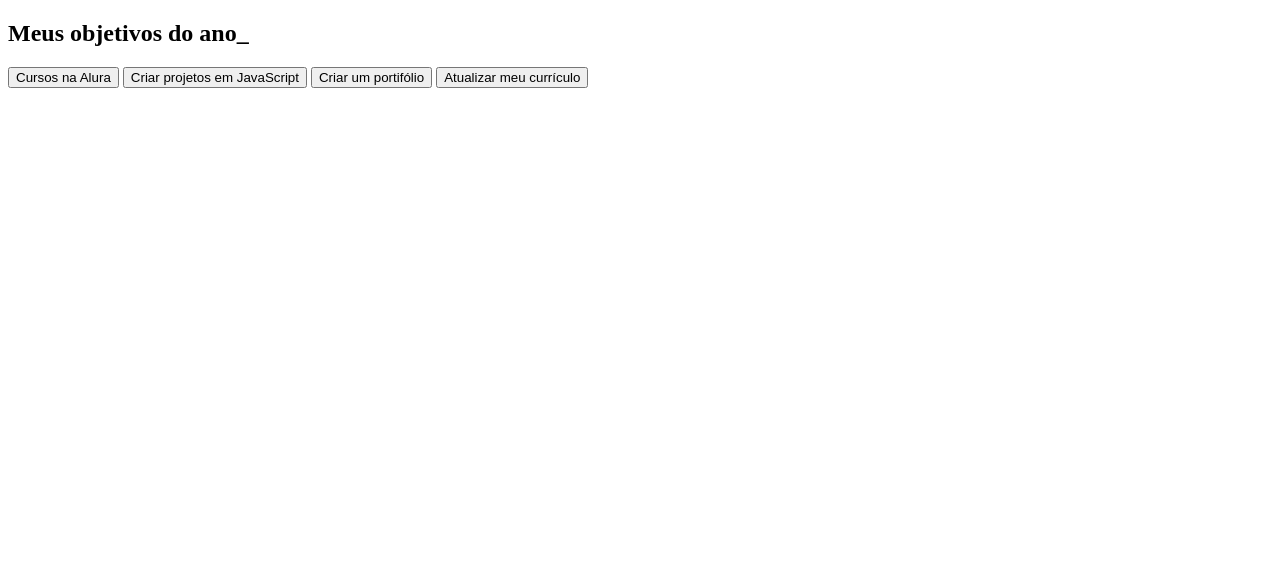
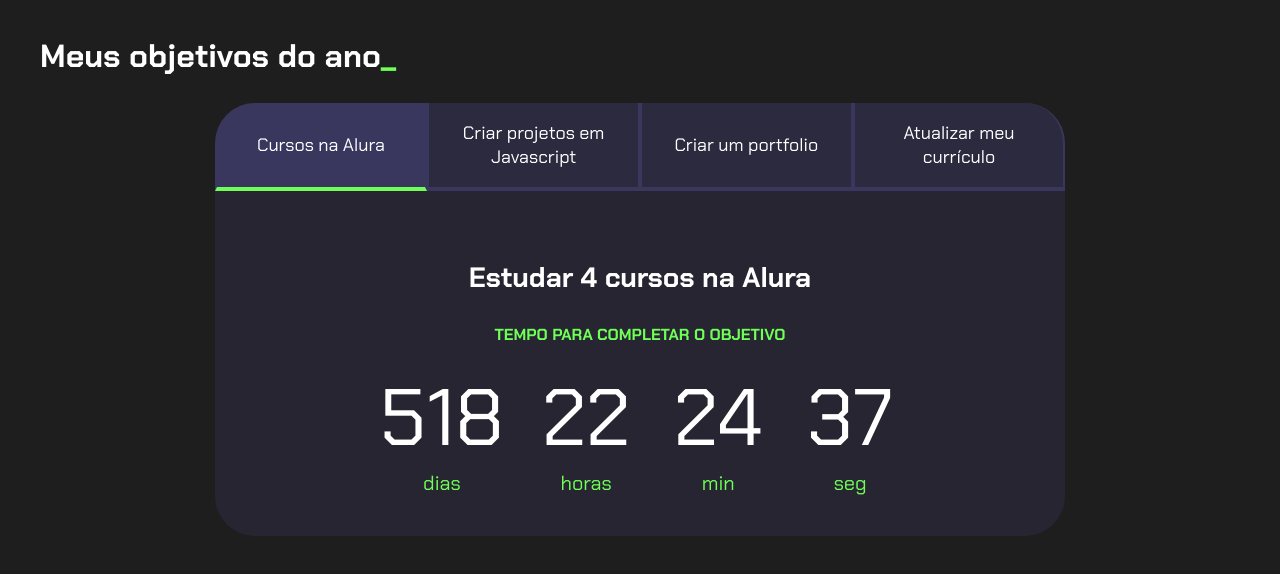
Before and after one commit to MirelleKawanne/Mirelle.3b, a plain HTML site: page index.html in a window 1280 px wide. Drawn offline with Linux system fonts and the light colour scheme.

Commit message:
Add files via upload

```diff
--- a/index.html
+++ b/index.html
@@ -1,20 +1,116 @@
 <!DOCTYPE html>
 <html lang="pt-br">
+
 <head>
     <meta charset="UTF-8">
-    <meta http-equiv="X-UA-Compatible" content="IE=edge">
     <meta name="viewport" content="width=device-width, initial-scale=1.0">
     <title>Meus objetivos do ano</title>
     <link rel="stylesheet" href="style.css">
 </head>
+
 <body>
-    <section class="conteudo-principal"></section>
-    <h2 class="titulo-pricipal">Meus objetivos do ano_</h2>
-    <div class="botoes">
-        <button class="botao">Cursos na Alura</button>
-        <button class="botao">Criar projetos em JavaScript</button>
-        <button class="botao">Criar um portifólio</button>
-        <button class="botao">Atualizar meu currículo</button>
-    </div>
+    <section class="conteudo-principal">
+        <h2 class="titulo-principal">Meus objetivos do ano<span>_</span></h2>
+        <div class="conteudo">
+            <div class="botoes">
+                <button class="botao ativo">Cursos na Alura</button>
+                <button class="botao">Criar projetos em Javascript</button>
+                <button class="botao">Criar um portfolio</button>
+                <button class="botao">Atualizar meu currículo</button>
+            </div>
+            <div class="abas-textos">
+                <div class="aba-conteudo ativo">
+                    <h3 class="aba-conteudo-titulo-principal">Estudar 4 cursos na Alura</h3>
+                    <h4 class="aba-conteudo-titulo-secundario">Tempo para completar o objetivo</h4>
+                    <div class="contador">
+                        <div class="contador-digito">
+                            <p class="contador-digito-numero" id="dias0"></p>
+                            <p class="contador-digito-texto">dias</p>
+                        </div>
+                        <div class="contador-digito">
+                            <p class="contador-digito-numero" id="horas0"></p>
+                            <p class="contador-digito-texto">horas</p>
+                        </div>
+                        <div class="contador-digito">
+                            <p class="contador-digito-numero" id="min0"></p>
+                            <p class="contador-digito-texto">min</p>
+                        </div>
+                        <div class="contador-digito">
+                            <p class="contador-digito-numero" id="seg0"></p>
+                            <p class="contador-digito-texto">seg</p>
+                        </div>
+                    </div>
+                </div>
+                <div class="aba-conteudo">
+                    <h3 class="aba-conteudo-titulo-principal">Criar 5 projetos em Javascript</h3>
+                    <h4 class="aba-conteudo-titulo-secundario">Tempo para completar o objetivo</h4>
+                    <div class="contador">
+                        <div class="contador-digito">
+                            <p class="contador-digito-numero" id="dias1"></p>
+                            <p class="contador-digito-texto">dias</p>
+                        </div>
+                        <div class="contador-digito">
+                            <p class="contador-digito-numero" id="horas1"></p>
+                            <p class="contador-digito-texto">horas</p>
+                        </div>
+                        <div class="contador-digito">
+                            <p class="contador-digito-numero" id="min1"></p>
+                            <p class="contador-digito-texto">min</p>
+                        </div>
+                        <div class="contador-digito">
+                            <p class="contador-digito-numero" id="seg1"></p>
+                            <p class="contador-digito-texto">seg</p>
+                        </div>
+                    </div>
+                </div>
+                <div class="aba-conteudo">
+                    <h3 class="aba-conteudo-titulo-principal">Criar um portfolio com os meus 3 melhores projetos</h3>
+                    <h4 class="aba-conteudo-titulo-secundario">Tempo para completar o objetivo</h4>
+                    <div class="contador">
+                        <div class="contador-digito">
+                            <p class="contador-digito-numero" id="dias2"></p>
+                            <p class="contador-digito-texto">dias</p>
+                        </div>
+                        <div class="contador-digito">
+                            <p class="contador-digito-numero" id="horas2"></p>
+                            <p class="contador-digito-texto">horas</p>
+                        </div>
+                        <div class="contador-digito">
+                            <p class="contador-digito-numero" id="min2"></p>
+                            <p class="contador-digito-texto">min</p>
+                        </div>
+                        <div class="contador-digito">
+                            <p class="contador-digito-numero" id="seg2"></p>
+                            <p class="contador-digito-texto">seg</p>
+                        </div>
+                    </div>
+                </div>
+                <div class="aba-conteudo">
+                    <h3 class="aba-conteudo-titulo-principal">Atualizar meu curriculo com os certificados da Alura</h3>
+                    <h4 class="aba-conteudo-titulo-secundario">Tempo para completar o objetivo</h4>
+                    <div class="contador">
+                        <div class="contador-digito">
+                            <p class="contador-digito-numero" id="dias3"></p>
+                            <p class="contador-digito-texto">dias</p>
+                        </div>
+                        <div class="contador-digito">
+                            <p class="contador-digito-numero" id="horas3"></p>
+                            <p class="contador-digito-texto">horas</p>
+                        </div>
+                        <div class="contador-digito">
+                            <p class="contador-digito-numero" id="min3"></p>
+                            <p class="contador-digito-texto">min</p>
+                        </div>
+                        <div class="contador-digito">
+                            <p class="contador-digito-numero" id="seg3"></p>
+                            <p class="contador-digito-texto">seg</p>
+                        </div>
+                    </div>
+                </div>
+            </div>
+        </div>
+    </section>
+    <script src="main.js"></script>
 </body>
+
 </html>
--- /dev/null
+++ b/main.js
@@ -0,0 +1,58 @@
+const botoes = document.querySelectorAll(".botao");
+const textos = document.querySelectorAll(".aba-conteudo");
+
+for (let i = 0; i < botoes.length; i++) {
+    botoes[i].onclick = function () {
+
+        for (let j = 0; j < botoes.length; j++) {
+            botoes[j].classList.remove("ativo");
+            textos[j].classList.remove("ativo");
+        }
+
+        botoes[i].classList.add("ativo");
+        textos[i].classList.add("ativo");
+    }
+}
+
+const contadores = document.querySelectorAll(".contador");
+const tempoObjetivo1 = new Date("2025-10-05T00:00:00");
+const tempoObjetivo2 = new Date("2030-12-05T00:00:00");
+const tempoObjetivo3 = new Date("2030-12-30T00:00:00");
+const tempoObjetivo4 = new Date("2030-02-01T00:00:00");
+
+const tempos = [tempoObjetivo1,tempoObjetivo2,tempoObjetivo3,tempoObjetivo4];
+
+
+function calculaTempo(tempoObjetivo) {
+    let tempoAtual = new Date();
+    let tempoFinal = tempoObjetivo - tempoAtual;
+    let segundos = Math.floor(tempoFinal / 1000);
+    let minutos = Math.floor(segundos / 60);
+    let horas = Math.floor(minutos / 60);
+    let dias = Math.floor(horas / 24);
+
+    segundos %= 60;
+    minutos %= 60;
+    horas %= 24;
+    if (tempoFinal > 0){
+        return [dias,horas,minutos,segundos];
+    } else {
+        return [0,0,0,0];
+    }
+}
+
+function atualizaCronometro(){
+    for (let i=0; i<contadores.length;i++){
+        document.getElementById("dias"+i).textContent = calculaTempo(tempos[i])[0];
+        document.getElementById("horas"+i).textContent = calculaTempo(tempos[i])[1];
+        document.getElementById("min"+i).textContent = calculaTempo(tempos[i])[2];
+        document.getElementById("seg"+i).textContent = calculaTempo(tempos[i])[3];
+    }
+}
+
+function comecaCronometro(){
+    atualizaCronometro();
+    setInterval(atualizaCronometro,1000);
+}
+
+comecaCronometro();
--- a/style.css
+++ b/style.css
@@ -0,0 +1,128 @@
+@import url('https://fonts.googleapis.com/css2?family=Chakra+Petch:wght@400;700&display=swap');
+
+:root {
+    --cor-de-fundo: #1E1E1E;
+    --verde: #6FFF57;
+    --branco: #FFFFFF;
+    --botao-ativo: #3A375E;
+    --botao-inativo: rgba(58, 55, 94, 0.5);
+    --texto-fundo: rgba(58, 55, 94, 0.3);
+}
+
+body {
+    background-color: var(--cor-de-fundo);
+    color: var(--branco);
+    font-family: 'Chakra Petch', sans-serif;
+}
+
+
+.conteudo-principal {
+    display: flex;
+    flex-direction: column;
+    justify-content: center;
+    align-items: center;
+    max-width: 1200px;
+    width: 100%;
+    margin: 0 auto;
+}
+
+.titulo-principal {
+    text-align: left;
+    width: 100%;
+    font-size: 32px;
+}
+
+.titulo-principal span {
+    color: var(--verde);
+}
+
+
+.botao {
+    font-family: 'Chakra Petch', sans-serif;
+    background-color: var(--botao-inativo);
+    color: var(--branco);
+    display: flex;
+    justify-content: center;
+    padding: 1em;
+    font-size: 18px;
+    align-items: center;
+    width: 100%;
+    border-bottom: 4px solid var(--botao-ativo);
+    border-left: 2px solid var(--botao-ativo);
+    border-right: 2px solid var(--botao-ativo);
+    border-top: none;
+}
+
+.botao:first-child {
+    border-radius: 40px 40px 0 0;
+}
+
+.botoes {
+    display: block;
+}
+
+.botao.ativo{
+    background-color: var(--botao-ativo);
+    border-bottom: 4px solid var(--verde);
+}
+
+.abas-textos{
+    background-color: var(--texto-fundo);
+    padding: 40px;
+    border-radius: 0 0 40px 40px;
+}
+.aba-conteudo.ativo{
+    display:block;
+}
+
+.aba-conteudo{
+    display: none;
+}
+
+.aba-conteudo-titulo-principal{
+    font-size: 28px;
+    text-align: center;
+}
+.aba-conteudo-titulo-secundario{
+    text-align: center;
+    color: var(--verde);
+    text-transform: uppercase;
+}
+
+.contador{
+    display:flex;
+    justify-content: center;
+    flex-wrap: wrap;
+}
+.contador-digito{
+    padding: 0 16px;
+    text-align: center;
+    min-width: 100px;
+}
+
+.contador-digito-numero{
+    font-size: 80px;
+    margin: 0;
+
+}
+
+.contador-digito-texto{
+    color: var(--verde);
+    font-size: 20px;
+    margin: 0;
+
+}
+
+@media screen and (min-width: 768px) {
+    .botoes {
+        display: flex;
+    }
+
+    .botao:first-child {
+        border-radius: 40px 0 0 0;
+    }
+
+    .botao:last-child {
+        border-radius: 0 40px 0 0;
+    }
+}
```
